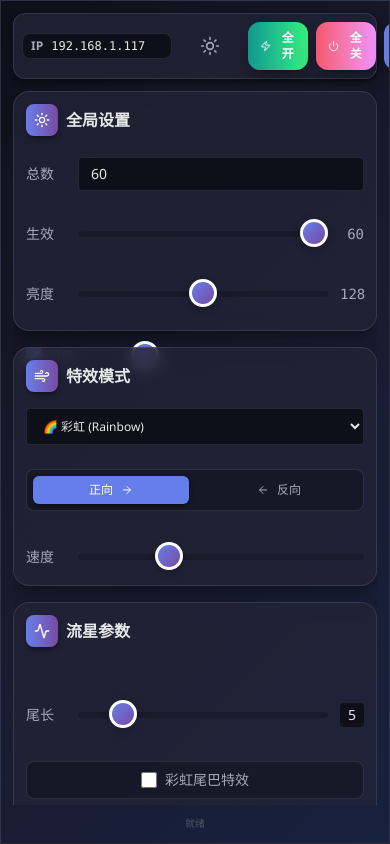
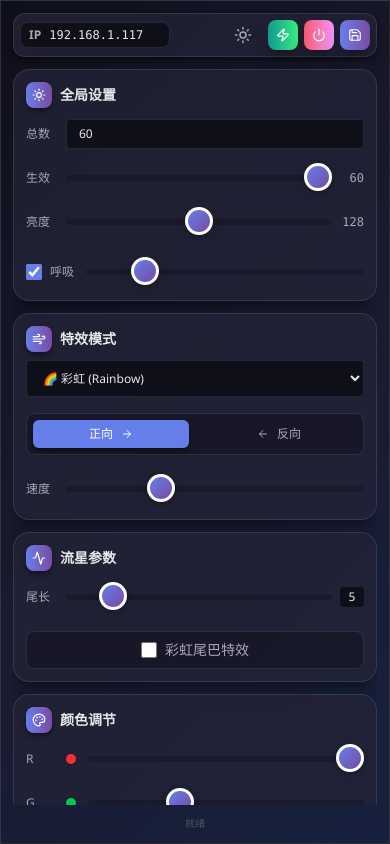
Before and after one commit to Cans518/LED-Contrller, a React (Vite) app: page / in a window 390 px wide. Built offline with nearby package versions, Linux system fonts and the light colour scheme.

Commit message:
feat: Implement initial Tauri + React LED controller application with UDP communication.

```diff
--- a/src-tauri/tauri.conf.json
+++ b/src-tauri/tauri.conf.json
@@ -14,7 +14,7 @@
       {
         "title": "led-contrller",
         "width": 850,
-        "height": 730,
+        "height": 672,
         "decorations": false,
         "shadow": true,
         "backgroundColor": "#0f0f1a",
--- a/src/App.tsx
+++ b/src/App.tsx
@@ -41,23 +41,22 @@ const Slider = memo(({ value, min, max, onChange }: { value: number, min: number
 
 // 2. 行控件 (移动端增大触摸区域)
 const ControlRow = ({ label, children }: { label: string, children: React.ReactNode }) => (
-  <div className="flex items-center gap-3 text-sm md:text-xs min-h-[44px] md:min-h-[24px]">
-    <span className="w-10 md:w-8 text-textSub font-medium shrink-0">{label}</span>
+  <div className="flex items-center gap-2 md:gap-3 text-xs min-h-[36px] md:min-h-[24px]">
+    <span className="w-8 text-textSub font-medium shrink-0">{label}</span>
     {children}
   </div>
 );
 
 // 3. 分组框 (移动端优化 padding 和圆角)
 const GroupBox = ({ title, icon: Icon, children, className = "" }: any) => (
-  <div className={`bg-panel border border-border rounded-2xl md:rounded-3xl p-3 md:p-4 flex flex-col gap-3 shadow-lg backdrop-blur-sm ${className}`}>
-    <div className="flex items-center gap-2 mb-1 shrink-0">
-      <div className="bg-gradient-to-r from-accentStart to-accentEnd p-2 md:p-1.5 rounded-lg md:rounded-md text-white shadow-md">
-        <Icon size={16} className="md:hidden" />
-        <Icon size={14} className="hidden md:block" />
+  <div className={`bg-panel border border-border rounded-2xl md:rounded-3xl p-3 md:p-4 flex flex-col gap-2 md:gap-3 shadow-lg backdrop-blur-sm ${className}`}>
+    <div className="flex items-center gap-2 shrink-0">
+      <div className="bg-gradient-to-r from-accentStart to-accentEnd p-1.5 md:p-1.5 rounded-lg md:rounded-md text-white shadow-md">
+        <Icon size={14} />
       </div>
-      <span className="font-bold text-base md:text-sm text-textMain">{title}</span>
+      <span className="font-bold text-sm text-textMain">{title}</span>
     </div>
-    <div className="flex flex-col gap-4 md:gap-3 flex-1 justify-center">
+    <div className="flex flex-col gap-2 md:gap-3 flex-1 justify-center">
       {children}
     </div>
   </div>
@@ -65,7 +64,7 @@ const GroupBox = ({ title, icon: Icon, children, className = "" }: any) => (
 
 // 4. 流星参数组件 (提取出来以支持响应式布局复用)
 const MeteorControls = ({ config, updateConfig, className = "" }: { config: ConfigState, updateConfig: (k: keyof ConfigState, v: any) => void, className?: string }) => (
-  <GroupBox title="流星参数" icon={Activity} className={`flex-1 min-h-[180px] ${className}`}>
+  <GroupBox title="流星参数" icon={Activity} className={className}>
     <ControlRow label="尾长">
       <Slider min={1} max={30} value={config.comet_len} onChange={(v) => updateConfig('comet_len', v)} />
       <span className="w-6 text-center text-textMain bg-bgStart rounded py-0.5">{config.comet_len}</span>
@@ -150,10 +149,10 @@ function App() {
   return (
     <div className="h-screen flex flex-col p-3 md:p-4 gap-3 md:gap-4 font-sans text-xs select-none overflow-hidden">
 
-      {/* Header */}
+      {/* Header - 移动端更紧凑 */}
       <div
         data-tauri-drag-region
-        className="bg-panel rounded-xl p-2 md:p-3 flex items-center gap-2 md:gap-4 shadow-md border border-border shrink-0 select-none"
+        className="bg-panel rounded-xl p-1.5 md:p-3 flex items-center gap-1.5 md:gap-4 shadow-md border border-border shrink-0 select-none"
       >
         <div
           className="flex items-center gap-2 bg-bgStart border border-border rounded-lg px-2 py-1 md:px-3 md:py-1.5 transition-colors"
@@ -166,26 +165,23 @@ function App() {
 
         <div className="flex-1 h-full" data-tauri-drag-region />
 
-        <div className="flex gap-2 mr-2" onPointerDown={(e) => e.stopPropagation()}>
+        <div className="flex gap-1 md:gap-2 mr-1 md:mr-2" onPointerDown={(e) => e.stopPropagation()}>
           <button onClick={toggleTheme}
-            className="p-2 md:p-1.5 hover:bg-white/10 rounded-lg md:rounded-md text-textSub hover:text-textMain transition-colors min-h-[44px] md:min-h-0 min-w-[44px] md:min-w-0 flex items-center justify-center">
-            {theme === 'dark' ? <Sun size={20} className="md:hidden" /> : <Moon size={20} className="md:hidden" />}
-            {theme === 'dark' ? <Sun size={18} className="hidden md:block" /> : <Moon size={18} className="hidden md:block" />}
+            className="p-1.5 md:p-1.5 hover:bg-white/10 rounded-lg md:rounded-md text-textSub hover:text-textMain transition-colors">
+            {theme === 'dark' ? <Sun size={18} /> : <Moon size={18} />}
           </button>
         </div>
 
-        <div className="flex gap-2" onPointerDown={(e) => e.stopPropagation()}>
+        <div className="flex gap-1.5 md:gap-2" onPointerDown={(e) => e.stopPropagation()}>
           {[
             { text: "全开", cmd: "all_on", icon: Zap, grad: "from-successStart to-successEnd" },
             { text: "全关", cmd: "all_off", icon: Power, grad: "from-dangerStart to-dangerEnd" },
             { text: "保存", cmd: "save", icon: Save, grad: "from-accentStart to-accentEnd" }
           ].map((btn, i) => (
             <button key={i} onClick={() => sendCmdImmediate({ cmd: btn.cmd })}
-              className={`px-3 py-2 md:px-3 md:py-1.5 bg-gradient-to-r ${btn.grad} rounded-xl md:rounded-lg text-white font-bold hover:brightness-110 active:scale-95 transition-all flex items-center gap-2 shadow-lg min-h-[44px] md:min-h-0`}>
-              <btn.icon size={16} className="md:hidden" />
-              <btn.icon size={14} className="hidden md:block" />
+              className={`p-2 md:px-3 md:py-1.5 bg-gradient-to-r ${btn.grad} rounded-lg text-white font-bold hover:brightness-110 active:scale-95 transition-all flex items-center gap-2 shadow-lg text-xs`}>
+              <btn.icon size={14} />
               <span className="hidden md:inline">{btn.text}</span>
-              <span className="md:hidden">{btn.text}</span>
             </button>
           ))}
         </div>
@@ -203,12 +199,12 @@ function App() {
         </div>
       </div>
 
-      {/* 主内容 - 添加 overflow-y-auto 允许移动端滚动 */}
-      <div className="grid grid-cols-1 md:grid-cols-2 gap-3 md:gap-4 flex-1 min-h-0 overflow-y-auto pb-4">
+      {/* 主内容 - Grid 布局，桌面端两列等高 */}
+      <div className="grid grid-cols-1 md:grid-cols-2 gap-3 md:gap-4 flex-1 min-h-0 overflow-y-auto pb-4 items-start md:items-stretch">
 
-        {/* 左列 - 移动端高度自适应，桌面端撑满 */}
-        <div className="flex flex-col gap-4 h-auto md:h-full">
-          <GroupBox title="全局设置" icon={Sun} className="flex-1 min-h-[200px]">
+        {/* 左列 - 桌面端等高 */}
+        <div className="flex flex-col gap-3 md:gap-4 md:flex-1">
+          <GroupBox title="全局设置" icon={Sun}>
             <ControlRow label="总数">
               <input type="number" value={config.total_leds} onChange={(e) => updateConfig('total_leds', Number(e.target.value))}
                 onPointerDown={(e) => e.stopPropagation()}
@@ -231,7 +227,7 @@ function App() {
             </div>
           </GroupBox>
 
-          <GroupBox title="特效模式" icon={Wind} className="flex-1 min-h-[180px]">
+          <GroupBox title="特效模式" icon={Wind} className="md:flex-1">
             <select value={config.effect} onChange={(e) => updateConfig('effect', Number(e.target.value))}
               onPointerDown={(e) => e.stopPropagation()}
               className="bg-bgStart text-textMain border border-border rounded px-3 py-2 outline-none w-full mb-2 cursor-pointer hover:border-accentStart transition-colors">
@@ -254,9 +250,9 @@ function App() {
           <MeteorControls config={config} updateConfig={updateConfig} className="md:hidden" />
         </div>
 
-        {/* 右列 */}
-        <div className="flex flex-col gap-4 h-auto md:h-full">
-          <GroupBox title="颜色调节" icon={Palette} className="flex-[1.5] min-h-[220px]">
+        {/* 右列 - 桌面端等高 */}
+        <div className="flex flex-col gap-3 md:gap-4 md:flex-1">
+          <GroupBox title="颜色调节" icon={Palette}>
             {['r', 'g', 'b'].map((c) => (
               <ControlRow key={c} label={c.toUpperCase()}>
                 <span className={`w-2.5 h-2.5 rounded-full mr-1 shadow-sm ${c === 'r' ? 'bg-red-500' : c === 'g' ? 'bg-green-500' : 'bg-blue-500'}`}></span>
@@ -270,8 +266,8 @@ function App() {
           {/* 流星参数 (仅 Desktop 显示 - 恢复原来的位置) */}
           <MeteorControls config={config} updateConfig={updateConfig} className="hidden md:flex" />
 
-          <GroupBox title="单点控制" icon={Hash} className="flex-1 min-h-[100px]">
-            <div className="flex gap-3 items-center h-full">
+          <GroupBox title="单点控制" icon={Hash} className="md:flex-1">
+            <div className="flex gap-2 items-center">
               <input type="number" value={pixelId} onChange={(e) => setPixelId(Number(e.target.value))}
                 onPointerDown={(e) => e.stopPropagation()}
                 className="bg-[var(--input-bg)] border border-border rounded w-16 text-center text-textMain py-2 outline-none focus:border-accentStart" placeholder="ID" />
```
Also changed, not shown: 1 other file (tests, documents, lock files or other folders).
